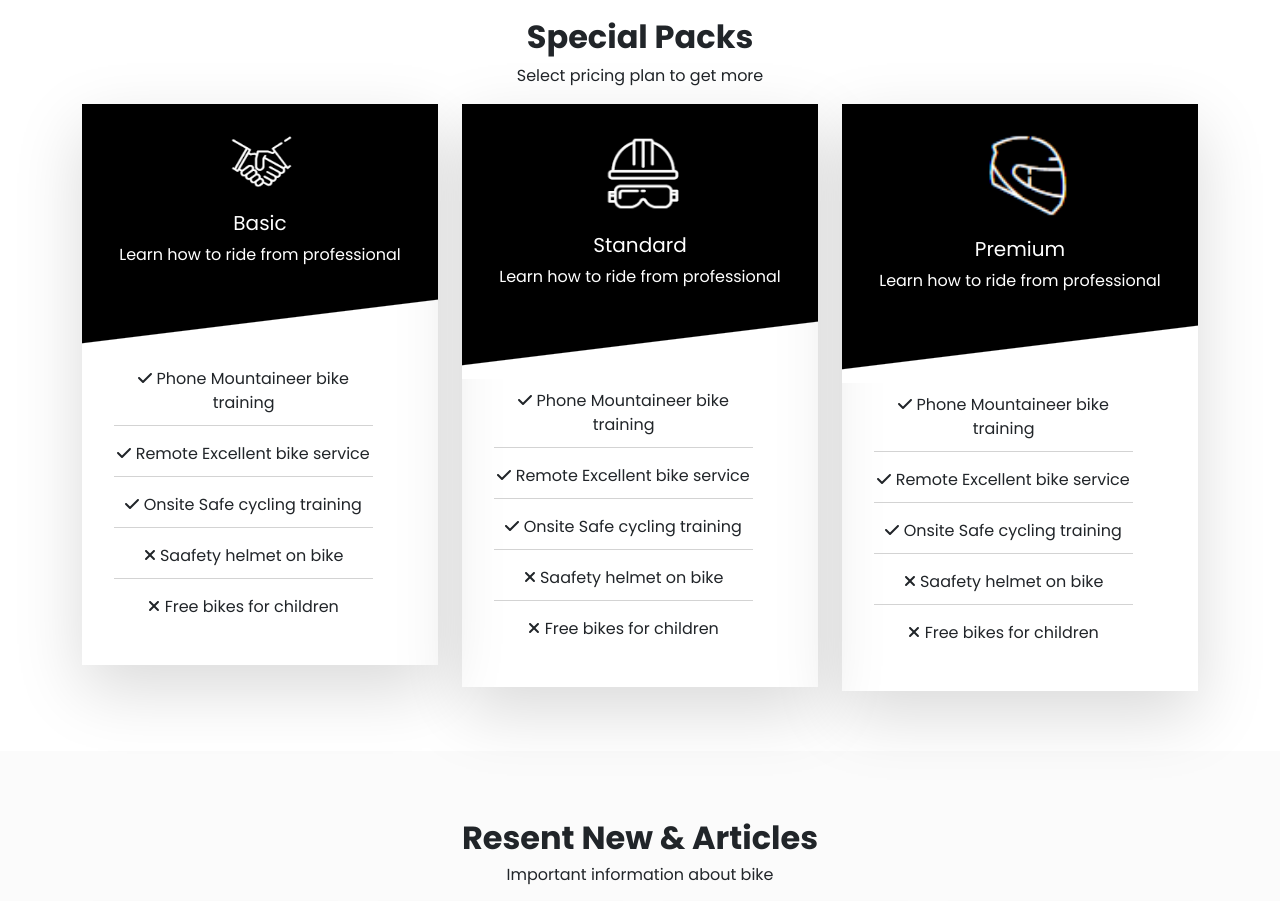
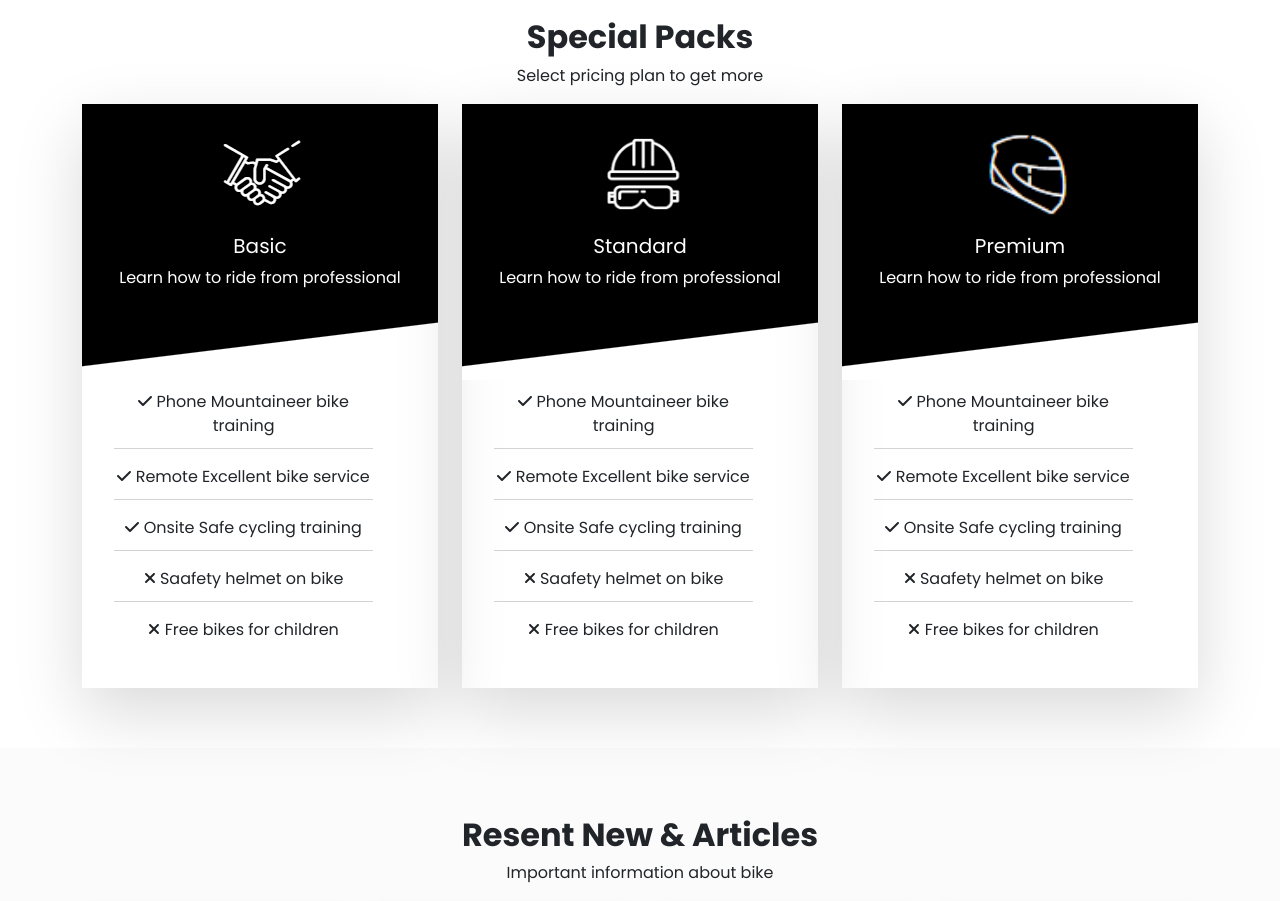
Before and after one commit to DaniAm94/proj-html-vuejs, a Vue app: page / in a window 1280 px wide. Shown: the part 4590-5491 px from the top of the page. Built offline with nearby package versions, Linux system fonts and the light colour scheme.

Commit message:
fixe flip-cards' size

```diff
--- a/src/components/AppMain/Sections/SectionCard.vue
+++ b/src/components/AppMain/Sections/SectionCard.vue
@@ -66,11 +66,14 @@ export default {
             <!---------------  Flip card ------------>
             <div v-if="isFlipCard" class="flip-card">
                 <div class="top-flip-card">
-                    <img v-if="packName === 'Basic'" src="../../../assets/img/stretta-di-mano.png" alt="stretta di mano">
-                    <img v-if="packName === 'Standard'" src="../../../assets/img/elmo-fronte-bianco-su-nero.png"
-                        alt="stretta di mano">
-                    <img v-if="packName === 'Premium'" src="../../../assets/img/casco-bianco-su-nero.png"
-                        alt="stretta di mano">
+                    <figure>
+                        <img v-if="packName === 'Basic'" src="../../../assets/img/stretta-di-mano.png"
+                            alt="stretta di mano">
+                        <img v-if="packName === 'Standard'" src="../../../assets/img/elmo-fronte-bianco-su-nero.png"
+                            alt="stretta di mano">
+                        <img v-if="packName === 'Premium'" src="../../../assets/img/casco-bianco-su-nero.png"
+                            alt="stretta di mano">
+                    </figure>
                     <h5>{{ packName }}</h5>
                     <span>Learn how to ride from professional</span>
                 </div>
@@ -228,9 +231,18 @@ export default {
             padding: 20px;
             margin-bottom: 80px;
 
-            img {
+            figure {
                 width: 120px;
+                height: 100px;
+                margin: 0 auto;
                 margin-bottom: 10px;
+
+                img {
+                    width: 100%;
+                    height: 100%;
+                    object-fit: cover;
+                    object-position: center center;
+                }
             }
 
             &::after {
```
